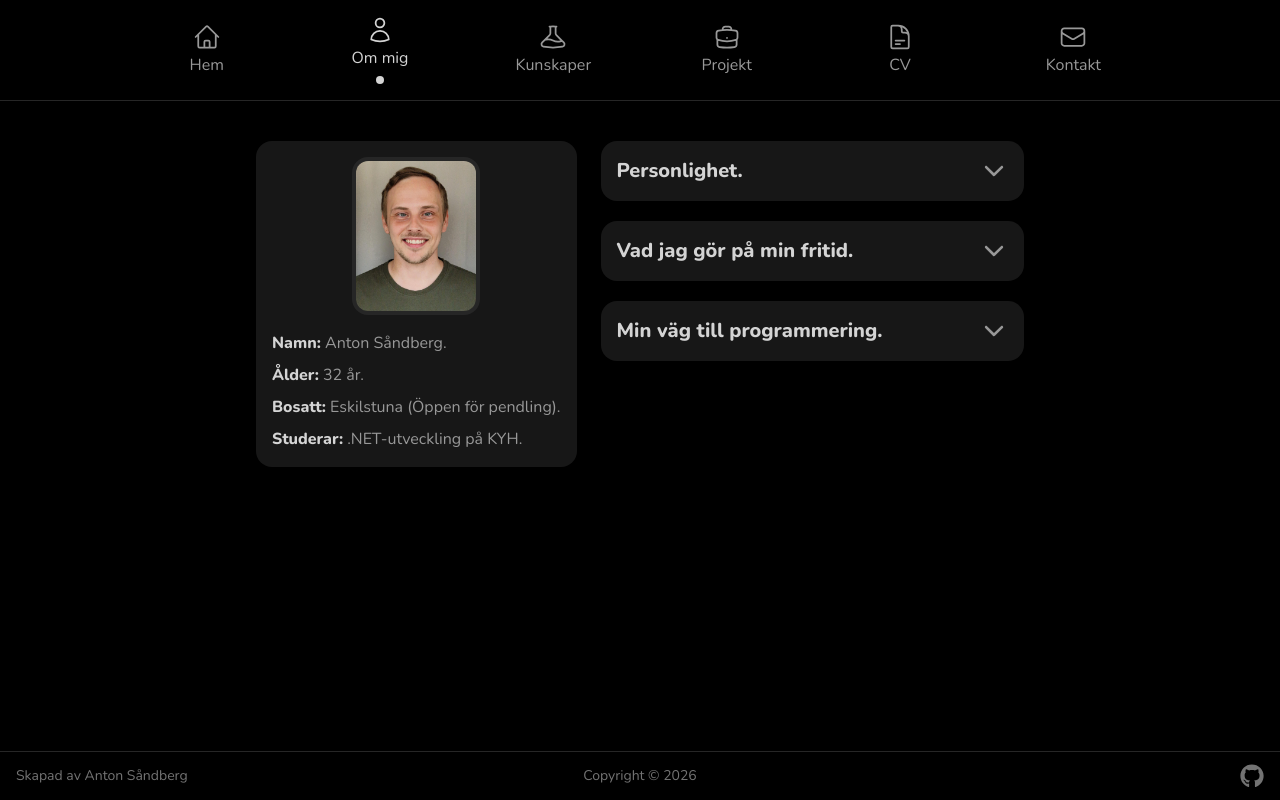
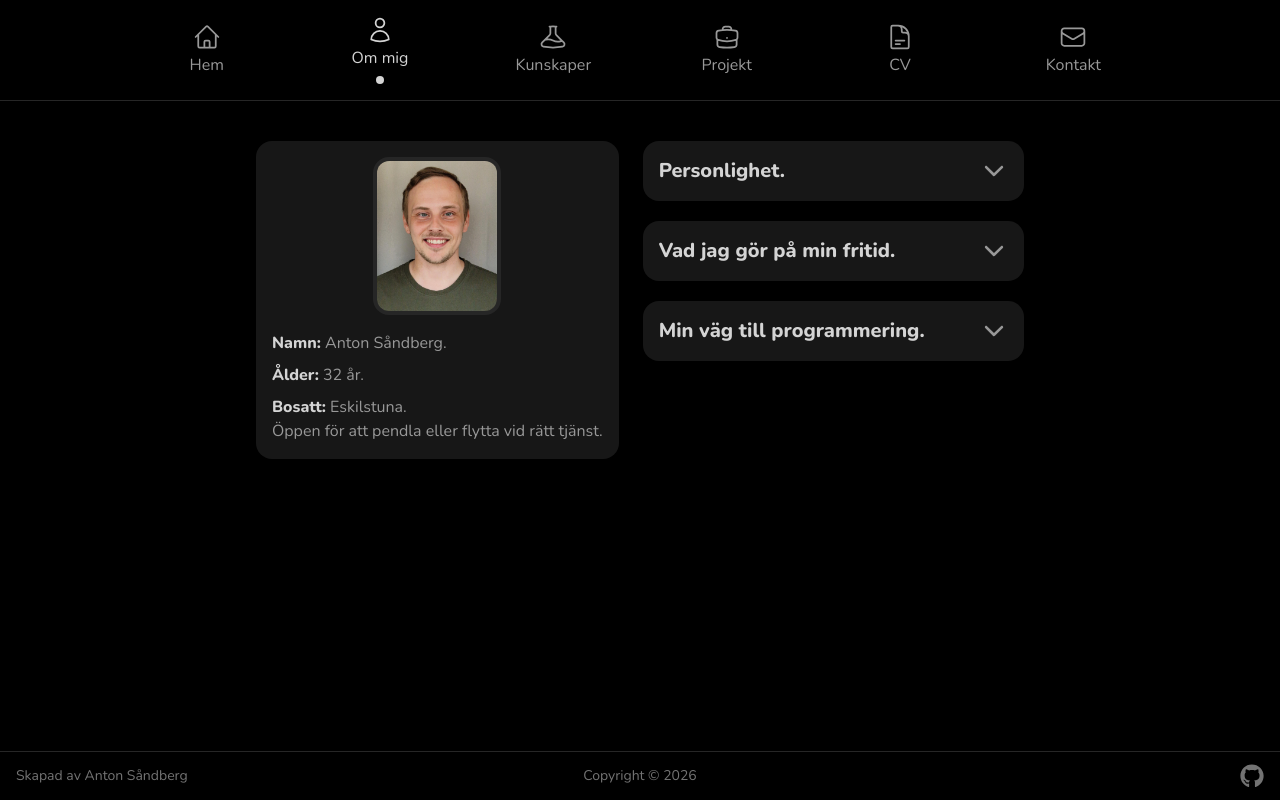
Before and after one commit to Anton-Sandberg/portfolio, a React (Vite) app: page /about in a window 1280 px wide. Built offline with nearby package versions, Linux system fonts and the light colour scheme.

Commit message:
Update profile availability

```diff
--- a/src/components/about-page/ProfileFacts.tsx
+++ b/src/components/about-page/ProfileFacts.tsx
@@ -25,10 +25,10 @@ const ProfileFacts = () => {
         <Highlight>Ålder:</Highlight> {age} år.
       </div>
       <div>
-        <Highlight>Bosatt:</Highlight> Eskilstuna (Öppen för pendling).
-      </div>
-      <div>
-        <Highlight>Studerar:</Highlight> .NET-utveckling på KYH.
+        <div>
+          <Highlight>Bosatt:</Highlight> Eskilstuna.
+        </div>
+        <div>Öppen för att pendla eller flytta vid rätt tjänst.</div>
       </div>
     </div>
   );
```
